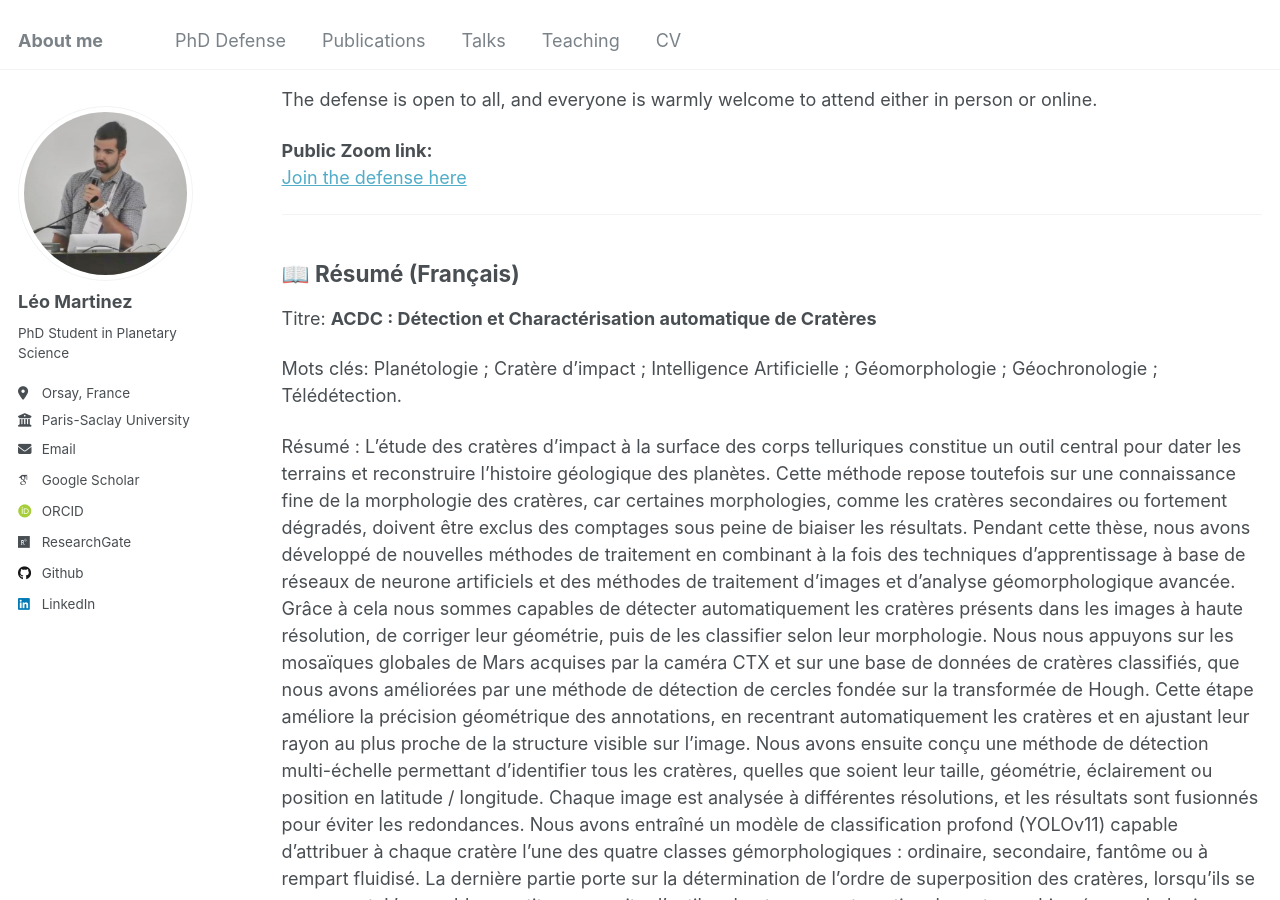
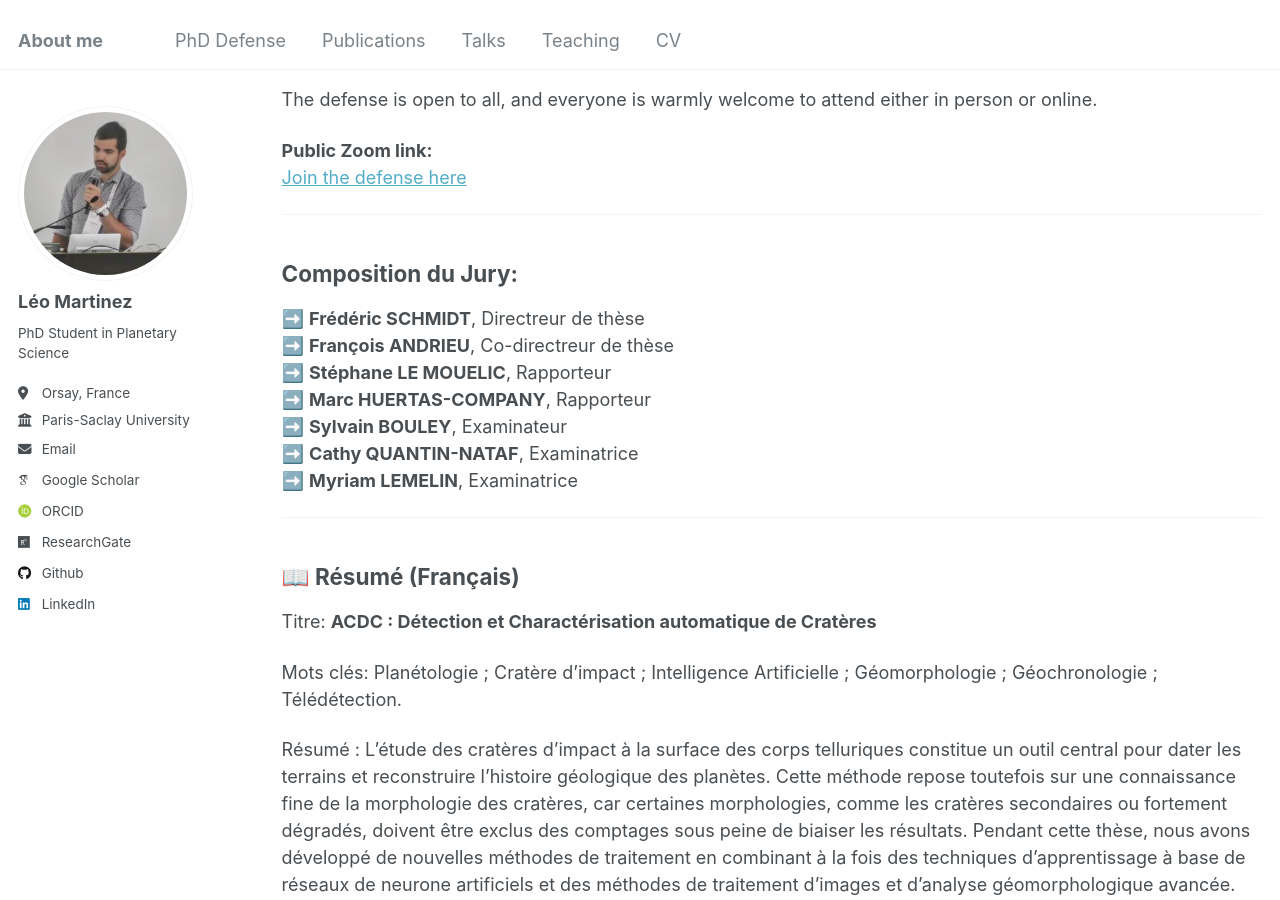
Before and after one commit to leomrtinez/leomrtinez.github.io, a Jekyll site: the page built from _pages/PhD_defense.md, in a window 1280 px wide and 900 px high, scrolled down 417 px. Built offline with Jekyll 4.4.1, drawn with Linux system fonts in a browser that asks for light colours; some web fonts are replaced.

Commit message:
Update PhD_defense.md

```diff
--- a/_pages/PhD_defense.md
+++ b/_pages/PhD_defense.md
@@ -30,6 +30,19 @@ The defense is open to all, and everyone is warmly welcome to attend either in p
 [Join the defense here](https://universite-paris-saclay-fr.zoom.us/j/93874359215pwd=8HtlagOW527a09Ha36V3OxPGl9F8BY.1)
 
 ---
+## Composition du Jury:
+
+➡️ **Frédéric SCHMIDT**, Directreur de thèse
+➡️ **François ANDRIEU**, Co-directreur de thèse
+➡️ **Stéphane LE MOUELIC**, Rapporteur
+➡️ **Marc HUERTAS-COMPANY**, Rapporteur
+➡️ **Sylvain BOULEY**, Examinateur
+➡️ **Cathy QUANTIN-NATAF**, Examinatrice
+➡️ **Myriam LEMELIN**, Examinatrice
+
+---
+
+
 
 ## 📖 Résumé (Français)
 
```
